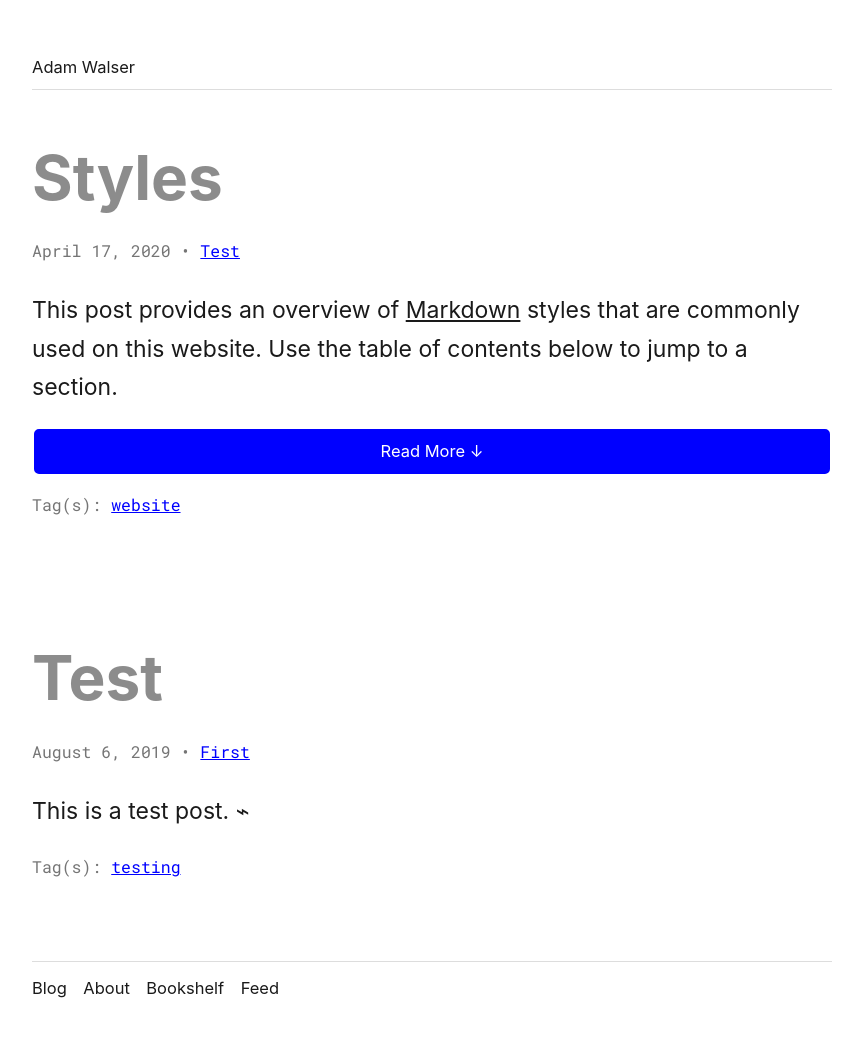
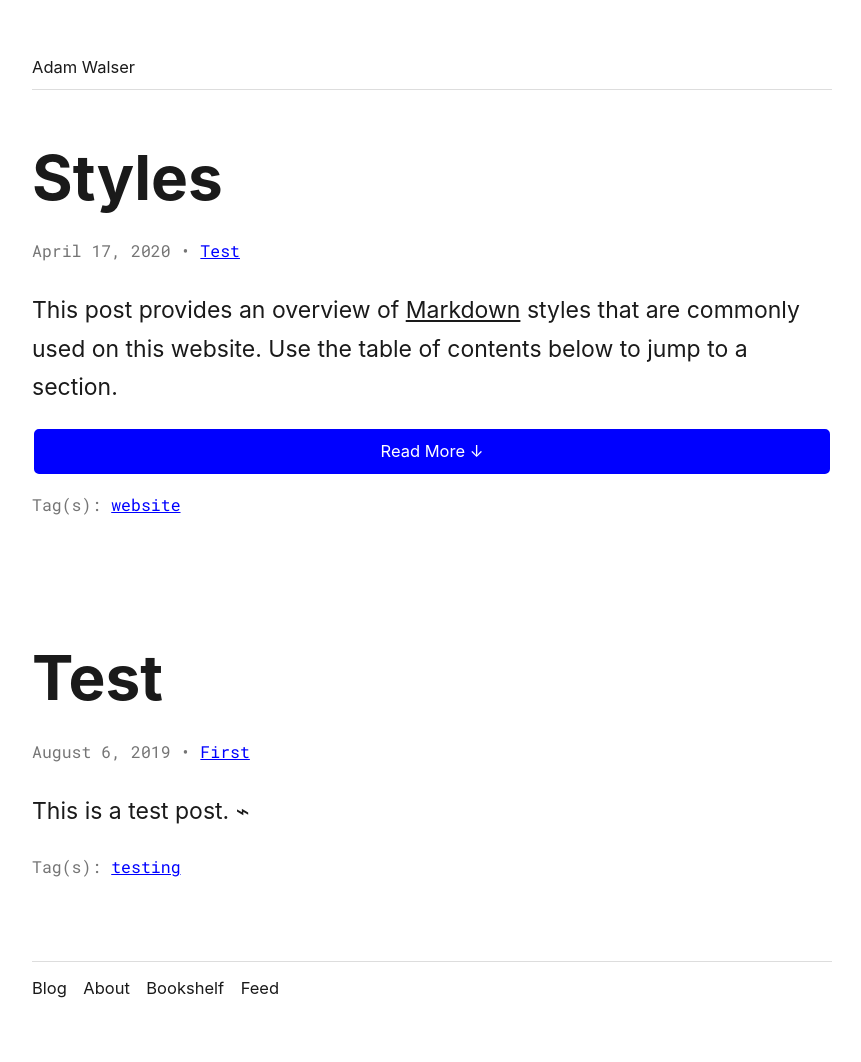
Before and after one commit to ajpwalser/ajpwalser.github.io, a Jekyll site: the page built from index.html, in a window 1280 px wide. Shown: the whole page, without its empty margins (208-1069 px from the left). Built offline with Jekyll 4.4.1, drawn with Linux system fonts in a browser that asks for light colours; some web fonts are replaced; the list of posts is cut into pages by our own code.

Commit message:
Update style.css

```diff
--- a/css/style.css
+++ b/css/style.css
@@ -109,12 +109,12 @@
 }
 
 h2 a {
-	color: rgba(26, 26, 26, 0.50) !important;
+	color: rgb(26, 26, 26) !important;
 	text-decoration: none !important;
 }
 
 h2 a:hover {
-	color: rgb(0, 0, 255) !important;
+	color: rgba(0, 0, 255, 0.50) !important;
 	text-decoration: none;
 }
 
```
